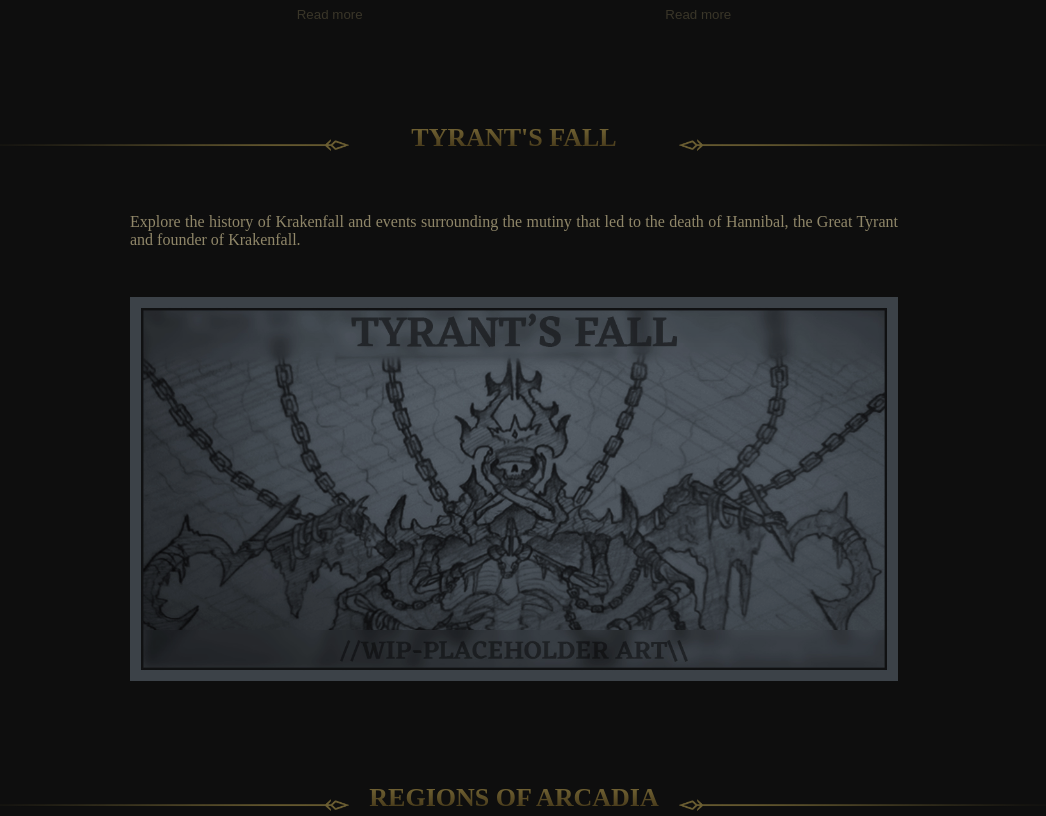
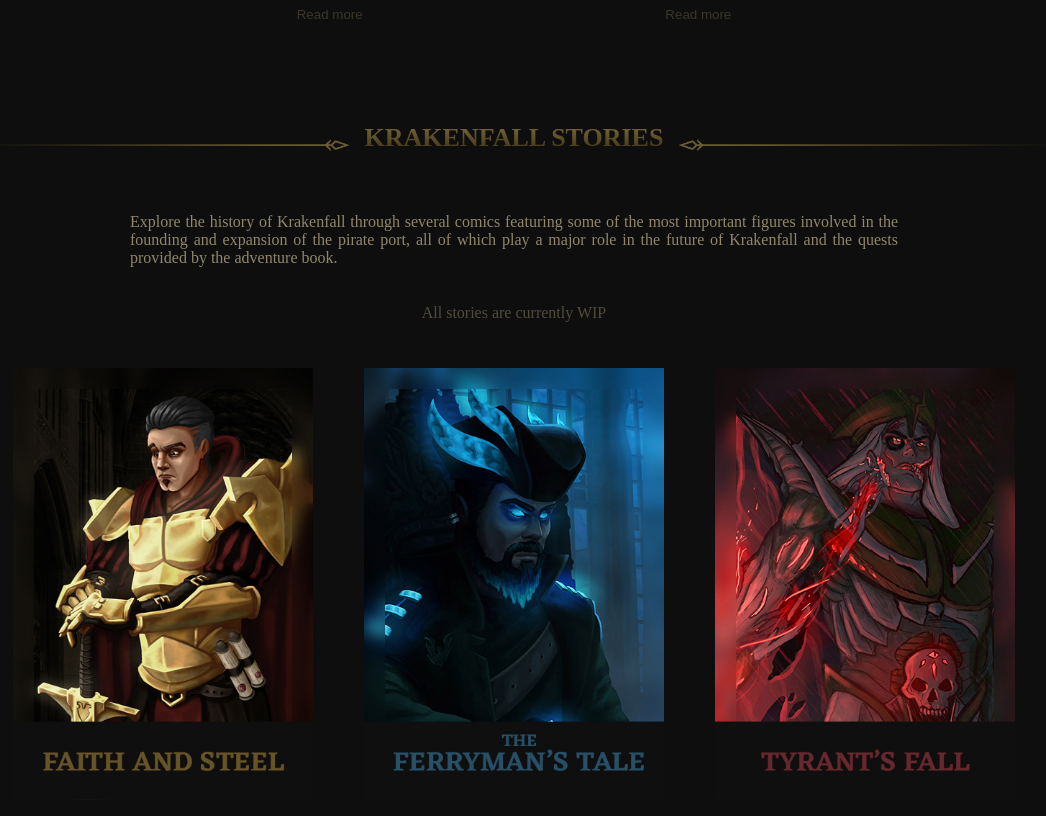
Before and after one commit to DaegonDesign/portfolio2, a plain HTML site: page krakenfall.html in a window 1280 px wide. Shown: the part 1950-2766 px from the top of the page, without its empty margins (126-1172 px from the left). Drawn offline with nearby package versions, Linux system fonts and the light colour scheme; a web font is replaced by a local one.

Commit message:
krakenfall4

```diff
--- a/krakenfall.html
+++ b/krakenfall.html
@@ -176,16 +176,33 @@ they meet their horrible demise in the murky waters of Krakenfall..."
     <img src="img/dualdeco1.png" alt="dualdeco1" id="deco1">
     </div>
     <div class="textcontainer">
-    <h3 class="halftitle">TYRANT'S FALL</h3>
+    <h3 class="halftitle">KRAKENFALL STORIES</h3>
     </div>
 <!--chapter title-->
 <br>
-<p class="maintext">Explore the history of Krakenfall and events surrounding the
-mutiny that led to the death of Hannibal, the Great Tyrant and founder of Krakenfall.
+<p class="maintext">Explore the history of Krakenfall through several comics featuring
+  some of the most important figures involved in the founding and expansion of the pirate
+  port, all of which play a major role in the future of Krakenfall and the quests provided
+  by the adventure book.
+  <br><br>
 </p>
+<div class="webcomics"><p class="crewtext">All stories are currently WIP</p></div>
+<div class="webcomics">
+  <div class="webcomiccontainer">
+    <a href="#" target="_blank"><img src="img/krk/comicimg/faithandsteel.jpg" alt="fns" id="webcomic"></a>
+    <img src="img/krk/comicimg/faithandsteelH.jpg" alt="fnsh" id="webcomicdata">
+    </div>
 <div class="webcomiccontainer">
-<a href="#" target="_blank"><img src="img/krk/tyrantsfall.jpg" alt="tfall" id="webcomic"></a>
+  <a href="#" target="_blank"><img src="img/krk/comicimg/ferrymanstale.jpg" alt="fmt" id="webcomic"></a>
+  <img src="img/krk/comicimg/ferrymanstaleH.jpg" alt="fmth" id="webcomicdata">
+  </div>
+
+    <div class="webcomiccontainer">
+      <a href="#" target="_blank"><img src="img/krk/comicimg/tyrantsfall.jpg" alt="trf" id="webcomic"></a>
+      <img src="img/krk/comicimg/tyrantsfallH.jpg" alt="trfh" id="webcomicdata">
+      </div>
 </div>
+
 
 <br></br>
 <br></br>
--- a/main.css
+++ b/main.css
@@ -574,21 +574,45 @@ a {
   outline: none;
 }
 
-.webcomiccontainer {
-  width: 60%;
+.webcomics {
   display: flex;
+  flex-wrap: wrap;
+  flex-direction: row;
   justify-content: center;
   margin: auto;
-  margin-top: 5vh;
-  transition: all 0.5s;
-  opacity: 80%;
 }
-.webcomiccontainer:hover {
+.webcomics .crewtext {
+  opacity: 50%;
+}
+.webcomiccontainer {
+  width: 300px; /* THIS LINE CHANGES THE SIZE OF COMIC BOOK CARDS*/
+  display: flex;
+  flex-wrap: wrap;
+
+  justify-content: center;
+  margin: 0;
+  margin-left: 2vw;
+  margin-right: 2vw;
+  margin-top: 3vw;
+  position: relative;
+}
+
+#webcomic {
+  width: 100%;
+  display: block;
+  position: relative;
+}
+#webcomicdata {
+  display: inline-block;
+  position: absolute;
+  width: 100%;
+  opacity: 0%;
+  transition: all 0.3s;
+}
+.webcomiccontainer:hover #webcomicdata {
   opacity: 100%;
 }
-#webcomic {
-  width: 100%;
-}
+
 .mapcontainer {
   width: 80%;
   display: flex;
```
Also changed, not shown: index.html (+1 -1 lines), img/icons/tyrantsfallH.jpg (added), img/krk/comicimg/faithandsteel.jpg (added), img/krk/comicimg/faithandsteelH.jpg (added), img/krk/comicimg/ferrymanstale.jpg (added), img/krk/comicimg/ferrymanstaleH.jpg (added), img/krk/comicimg/tyrantsfall.jpg (added), img/krk/comicimg/tyrantsfallH.jpg (added).
